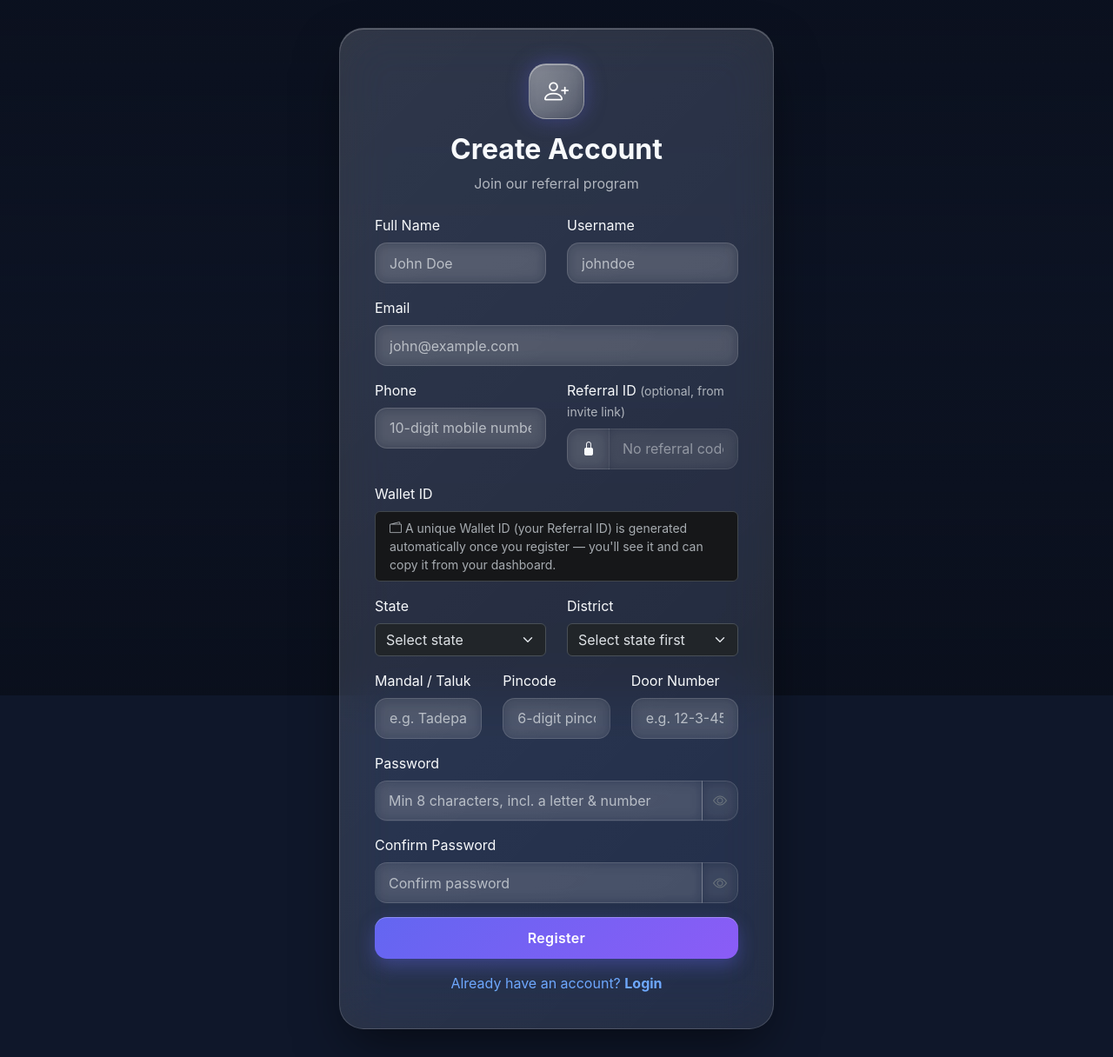
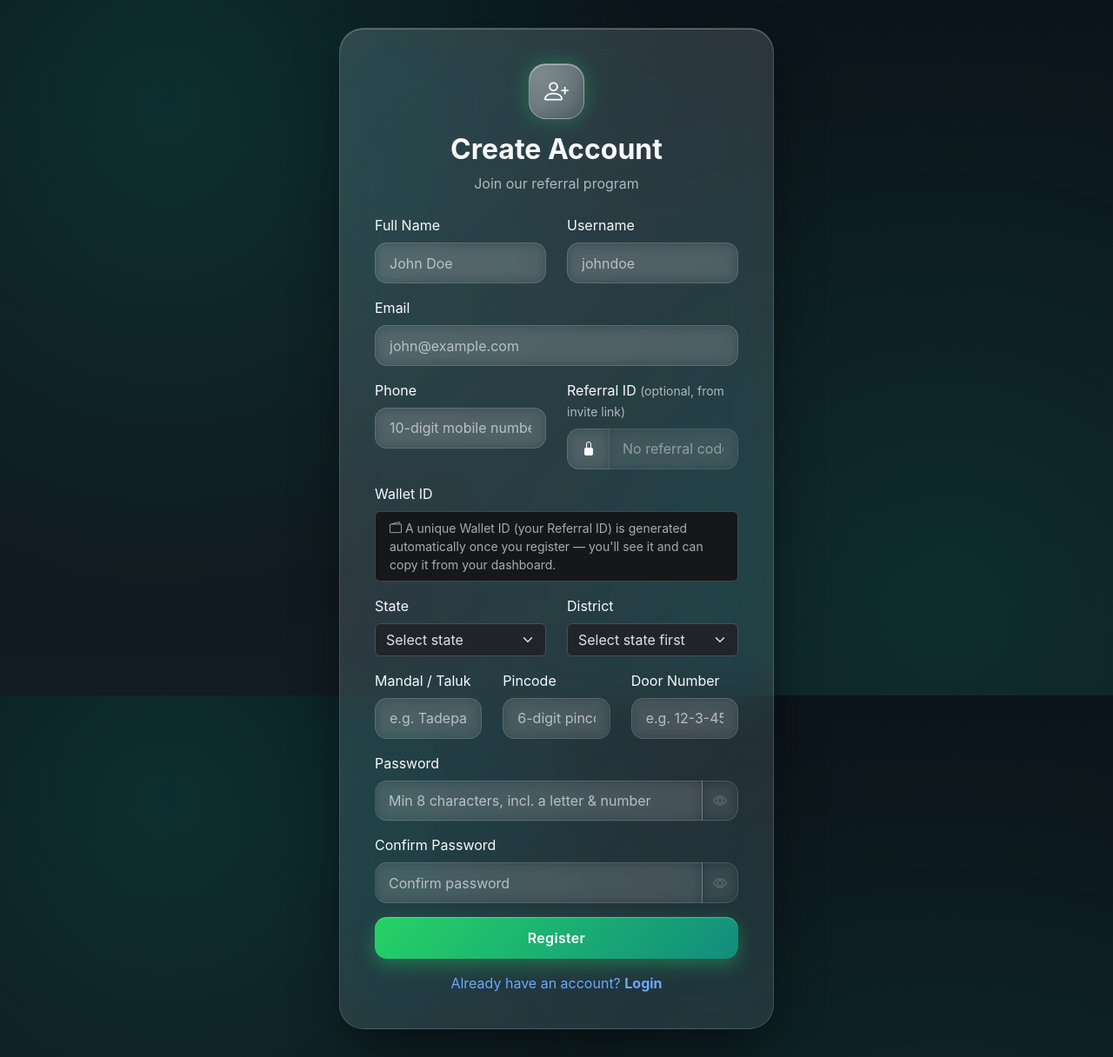
Before and after one commit to futureminds-stack/Smartpayments, a Flask app: page /register in a window 1280 px wide. Shown: the whole page at 87% size. Run offline with Flask 3, Linux system fonts and the light colour scheme; some libraries are stand-ins or nearby versions.

Commit message:
Update style.css

```diff
--- a/static/css/style.css
+++ b/static/css/style.css
@@ -1,14 +1,13 @@
 /* ─── Global ─────────────────────────────────────────────── */
 :root {
-    --bg-primary: #0f172a;
-    --bg-secondary: #1e293b;
-    /* Saffron -> India Green, standing in for the old indigo/violet pair.
-       Kept at the same lightness/saturation "weight" as the original
-       (#6366f1 / #8b5cf6) so every existing glow, shadow and opacity value
-       elsewhere in this file still reads correctly - only the hue moved. */
-    --accent: #6366f1;
-    --accent-secondary: #8b5cf6;
-    --accent-glow: rgba(99, 102, 241, 0.35);
+    /* Stable, high-contrast dark theme (WhatsApp-style teal/green),
+       replacing the old rotating-photo background. No JS, no images -
+       same background every load, every page. */
+    --bg-primary: #0b141a;
+    --bg-secondary: #111b21;
+    --accent: #25d366;
+    --accent-secondary: #128c7e;
+    --accent-glow: rgba(37, 211, 102, 0.35);
     --text-primary: #f8fafc;
     --text-muted: #cbd5e1;
     --border: rgba(255, 255, 255, 0.14);
@@ -22,37 +21,15 @@ html, body {
 }
 
 body {
-    background: var(--bg-primary);
+    background:
+        radial-gradient(circle at 15% 15%, rgba(18, 140, 126, 0.22), transparent 45%),
+        radial-gradient(circle at 85% 85%, rgba(7, 94, 84, 0.28), transparent 50%),
+        linear-gradient(180deg, #0b141a 0%, #111b21 100%);
+    background-attachment: fixed;
     color: var(--text-primary);
     font-family: -apple-system, BlinkMacSystemFont, 'SF Pro Display', 'Inter', sans-serif;
     min-height: 100vh;
     -webkit-font-smoothing: antialiased;
-}
-
-/* ─── Dynamic nature wallpaper (iPhone-style Liquid Glass background) ── */
-.wallpaper-layer {
-    position: fixed;
-    inset: 0;
-    z-index: -2;
-    background-size: cover;
-    background-position: center;
-    opacity: 0;
-    transition: opacity 2.5s ease-in-out;
-    will-change: opacity;
-}
-
-.wallpaper-layer.active {
-    opacity: 1;
-}
-
-.wallpaper-overlay {
-    position: fixed;
-    inset: 0;
-    z-index: -1;
-    /* Darkens/cools the photo just enough that white glass text stays readable
-       over any wallpaper, without hiding the scenery */
-    background:
-        linear-gradient(180deg, rgba(8, 12, 22, 0.55) 0%, rgba(8, 12, 22, 0.35) 40%, rgba(8, 12, 22, 0.65) 100%);
 }
 
 /* ─── Auth Pages ─────────────────────────────────────────── */
@@ -305,14 +282,6 @@ a.text-decoration-none:hover { text-decoration: underline; text-decoration-color
     .stat-card { padding: 1rem; }
 }
 
-/* ─── Reduced motion / low-power fallback ───────────────────
-   Respect the user's OS-level preference: skip the crossfade animation
-   and just let the background swap instantly if they've asked for less
-   motion. */
-@media (prefers-reduced-motion: reduce) {
-    .wallpaper-layer { transition: none; }
-}
-
 /* ─── Admin nav bar (shared by admin dashboard + network explorer) ── */
 .admin-nav { position: relative; background: rgba(15,23,42,0.98); backdrop-filter: blur(20px); border-bottom: 1px solid rgba(255,255,255,0.05); }
 
@@ -326,7 +295,7 @@ a.text-decoration-none:hover { text-decoration: underline; text-decoration-color
 .hexnet-node:focus-visible .hexnet-dot { stroke: #fff; stroke-width: 3; }
 
 .hexnet-hexagon {
-    fill: rgba(99, 102, 241, 0.18);
+    fill: rgba(37, 211, 102, 0.18);
     stroke: var(--lvl, var(--accent));
     stroke-width: 2.5;
     filter: drop-shadow(0 0 10px var(--lvl, var(--accent-glow)));
@@ -334,7 +303,15 @@ a.text-decoration-none:hover { text-decoration: underline; text-decoration-color
     transform-origin: center;
     transform-box: fill-box;
 }
-.hexnet-node:hover .hexnet-hexagon { fill: rgba(99, 102, 241, 0.34); transform: scale(1.06); }
+.hexnet-node:hover .hexnet-hexagon { fill: rgba(37, 211, 102, 0.34); transform: scale(1.06); }
+
+/* Fully filled (6/6) hexagon: solid green fill instead of the faint tint,
+   so a completed hexagon is unmistakable at a glance. */
+.hexnet-hex-complete .hexnet-hexagon {
+    fill: rgba(37, 211, 102, 0.55);
+    stroke: #25d366;
+}
+.hexnet-hex-complete:hover .hexnet-hexagon { fill: rgba(37, 211, 102, 0.7); }
 
 .hexnet-hex-label {
     fill: var(--text-primary);
@@ -343,6 +320,20 @@ a.text-decoration-none:hover { text-decoration: underline; text-decoration-color
     text-anchor: middle;
     dominant-baseline: middle;
     pointer-events: none;
+}
+
+.hexnet-hex-count {
+    fill: var(--text-muted);
+    font-size: 13px;
+    font-weight: 600;
+    text-anchor: middle;
+    dominant-baseline: middle;
+    pointer-events: none;
+}
+.hexnet-hex-count-done {
+    fill: #25d366;
+    font-size: 20px;
+    font-weight: 900;
 }
 
 .hexnet-spoke { stroke: rgba(255, 255, 255, 0.22); stroke-width: 1.5; stroke-dasharray: 3 4; }
```
